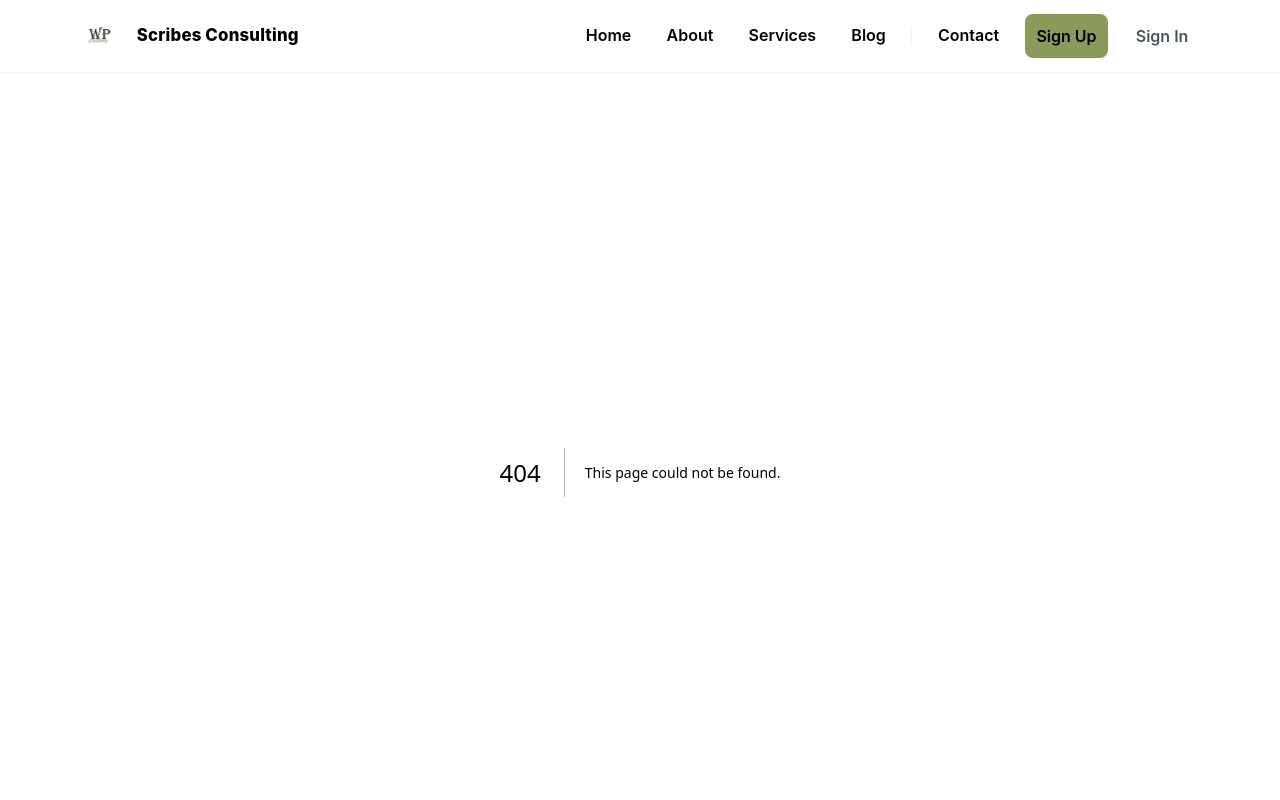
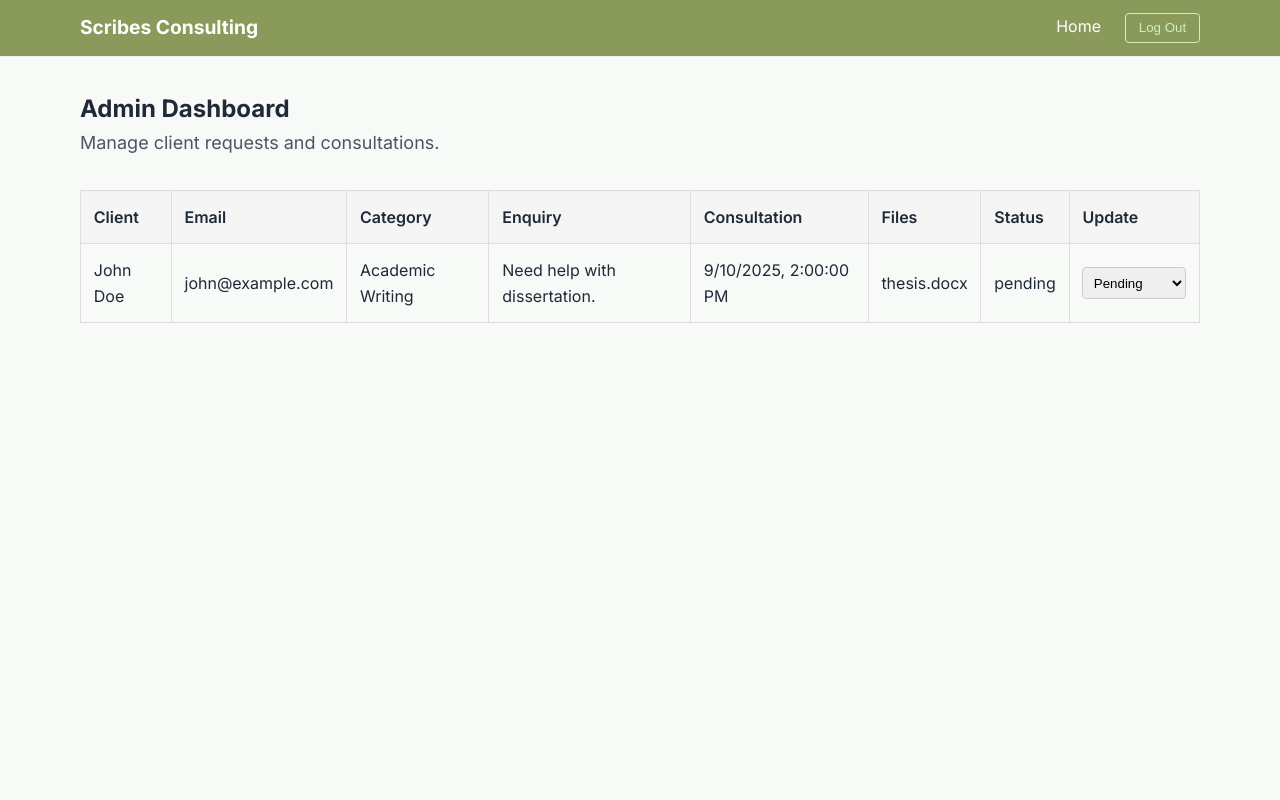
Before and after one commit to wilfnerd/scribe-website, a Next.js app: page /admin in a window 1280 px wide. Before the commit this address had no page. Shown: the top 800 px of the page. Built offline with nearby package versions, Linux system fonts and the light colour scheme.

Commit message:
login page setup

```diff
--- /dev/null
+++ b/src/app/admin/layout.tsx
@@ -0,0 +1,16 @@
+"use client";
+
+import { ReactNode } from "react";
+import { AuthProvider } from "@/context/AuthContext";
+import Navbar from "@/components/Navbar";
+
+export default function AdminLayout({ children }: { children: ReactNode }) {
+  return (
+    <div className="admin-layout">
+      <AuthProvider>
+        <Navbar />
+        <main>{children}</main>
+      </AuthProvider>
+    </div>
+  );
+}
--- /dev/null
+++ b/src/app/admin/page.tsx
@@ -0,0 +1,88 @@
+"use client";
+
+import { useState } from "react";
+
+interface Request {
+  id: number;
+  name: string;
+  email: string;
+  category: string;
+  enquiry: string;
+  consultation: string;
+  files: string[];
+  status: "pending" | "in-progress" | "completed";
+}
+
+export default function AdminDashboardPage() {
+  const [requests, setRequests] = useState<Request[]>([
+    {
+      id: 1,
+      name: "John Doe",
+      email: "john@example.com",
+      category: "Academic Writing",
+      enquiry: "Need help with dissertation.",
+      consultation: "2025-09-10T14:00",
+      files: ["thesis.docx"],
+      status: "pending",
+    },
+  ]);
+
+  const updateStatus = (id: number, newStatus: Request["status"]) => {
+    setRequests((prev) =>
+      prev.map((req) => (req.id === id ? { ...req, status: newStatus } : req))
+    );
+  };
+
+  return (
+    <main className="dashboard">
+      <section className="container">
+        <h1>Admin Dashboard</h1>
+        <p className="lead">Manage client requests and consultations.</p>
+
+        <table className="request-table">
+          <thead>
+            <tr>
+              <th>Client</th>
+              <th>Email</th>
+              <th>Category</th>
+              <th>Enquiry</th>
+              <th>Consultation</th>
+              <th>Files</th>
+              <th>Status</th>
+              <th>Update</th>
+            </tr>
+          </thead>
+          <tbody>
+            {requests.map((req) => (
+              <tr key={req.id}>
+                <td>{req.name}</td>
+                <td>{req.email}</td>
+                <td>{req.category}</td>
+                <td>{req.enquiry}</td>
+                <td>{new Date(req.consultation).toLocaleString()}</td>
+                <td>
+                  {req.files.map((f, i) => (
+                    <div key={i}>{f}</div>
+                  ))}
+                </td>
+                <td>{req.status}</td>
+                <td>
+                  <select
+                    value={req.status}
+                    onChange={(e) =>
+                      updateStatus(req.id, e.target.value as Request["status"])
+                    }
+                  >
+                    <option value="pending">Pending</option>
+                    <option value="in-progress">In Progress</option>
+                    <option value="completed">Completed</option>
+                  </select>
+                </td>
+              </tr>
+            ))}
+          </tbody>
+        </table>
+      </section>
+    </main>
+  );
+}
--- a/src/app/globals.css
+++ b/src/app/globals.css
@@ -1324,3 +1324,116 @@ header.site-header .nav-toggle span {
   font-size: 0.9rem;
   color: #333;
 }
+/* Admin Table */
+.request-table {
+  width: 100%;
+  border-collapse: collapse;
+  margin-top: 2rem;
+}
+
+.request-table th,
+.request-table td {
+  border: 1px solid #ddd;
+  padding: 0.8rem;
+  text-align: left;
+}
+
+.request-table th {
+  background: #f5f5f5;
+  font-weight: 600;
+}
+
+.request-table tr:nth-child(even) {
+  background: #fafafa;
+}
+
+.request-table select {
+  padding: 0.4rem;
+  border: 1px solid #ccc;
+  border-radius: 4px;
+}
+.navbar {
+  background: #fff;
+  border-bottom: 1px solid #eee;
+  padding: 1rem 0;
+}
+
+.navbar-content {
+  display: flex;
+  justify-content: space-between;
+  align-items: center;
+}
+
+.logo {
+  font-weight: bold;
+  font-size: 1.2rem;
+  text-decoration: none;
+  color: #333;
+}
+
+.nav-links {
+  list-style: none;
+  display: flex;
+  gap: 1rem;
+}
+
+.nav-links a {
+  text-decoration: none;
+  color: #333;
+}
+
+.btn-link {
+  background: none;
+  border: none;
+  color: #0070f3;
+  cursor: pointer;
+  padding: 0;
+  font: inherit;
+}
+/* Navbar container */
+.navbar {
+  background-color: #8A9A5B; /* moss green */
+  padding: 0.75rem 1rem;
+  color: white;
+}
+
+.navbar .logo {
+  font-weight: bold;
+  color: white;
+  text-decoration: none;
+}
+
+/* Nav links */
+.nav-links {
+  list-style: none;
+  display: flex;
+  gap: 1.5rem;
+  margin: 0;
+  padding: 0;
+}
+
+.nav-links a {
+  color: white;
+  text-decoration: none;
+  transition: color 0.2s ease;
+}
+
+.nav-links a:hover {
+  color: #D0F0C0; /* tea green */
+}
+
+/* Logout button */
+.btn-logout {
+  background: transparent;
+  border: 1px solid #D0F0C0; /* tea green outline */
+  color: #D0F0C0;
+  padding: 0.4rem 0.8rem;
+  border-radius: 4px;
+  cursor: pointer;
+  transition: all 0.2s ease-in-out;
+}
+
+.btn-logout:hover {
+  background-color: #D0F0C0;
+  color: #2F3E1E; /* dark moss text */
+}
--- a/src/app/layout.tsx
+++ b/src/app/layout.tsx
@@ -1,15 +1,24 @@
-import './globals.css';
-import Header from '@/components/Header';
-import Footer from '@/components/Footer';
-import { ReactNode } from 'react';
+// app/layout.tsx
+import "./globals.css";
+import type { Metadata } from "next";
+import { Inter } from "next/font/google";
+import { AuthProvider } from "../context/AuthContext";
+import LayoutWrapper from "../components/LayoutWrapper"; // new client wrapper
 
-export default function RootLayout({ children }: { children: ReactNode }) {
+const inter = Inter({ subsets: ["latin"] });
+
+export const metadata: Metadata = {
+  title: "Scribes Consulting",
+  description: "Precision writing for petitions, academia, and media.",
+};
+
+export default function RootLayout({ children }: { children: React.ReactNode }) {
   return (
     <html lang="en">
-      <body>
-        <Header />
-        {children}
-        <Footer />
+      <body className={inter.className}>
+        <AuthProvider>
+          <LayoutWrapper>{children}</LayoutWrapper>
+        </AuthProvider>
       </body>
     </html>
   );
--- /dev/null
+++ b/src/components/LayoutWrapper.tsx
@@ -0,0 +1,20 @@
+"use client";
+
+import { usePathname } from "next/navigation";
+import Header from "./Header";
+import Footer from "./Footer";
+
+export default function LayoutWrapper({ children }: { children: React.ReactNode }) {
+  const pathname = usePathname();
+
+  const hideHeaderFooter =
+    pathname.startsWith("/dashboard") || pathname.startsWith("/admin");
+
+  return (
+    <>
+      {!hideHeaderFooter && <Header />}
+      {children}
+      {!hideHeaderFooter && <Footer />}
+    </>
+  );
+}
--- /dev/null
+++ b/src/components/Navbar.tsx
@@ -0,0 +1,30 @@
+"use client";
+
+import Link from "next/link";
+import { useAuth } from "@/context/AuthContext";
+
+export default function Navbar() {
+  const { logout } = useAuth();
+
+  return (
+    <header className="navbar">
+      <div className="container navbar-content">
+        <Link href="/" className="logo">
+          Scribes Consulting
+        </Link>
+        <nav>
+          <ul className="nav-links">
+            <li>
+              <Link href="/">Home</Link>
+            </li>
+            <li>
+              <button onClick={logout} className="btn-logout">
+                Log Out
+            </button>
+            </li>
+          </ul>
+        </nav>
+      </div>
+    </header>
+  );
+}
--- /dev/null
+++ b/src/context/AuthContext.tsx
@@ -0,0 +1,47 @@
+"use client";
+
+import { createContext, useContext, useState, ReactNode } from "react";
+
+type User = {
+  name: string;
+  email: string;
+};
+
+type AuthContextType = {
+  user: User | null;
+  login: (email: string, password: string) => void;
+  signup: (name: string, email: string, password: string) => void;
+  logout: () => void;
+};
+
+const AuthContext = createContext<AuthContextType | undefined>(undefined);
+
+export function AuthProvider({ children }: { children: ReactNode }) {
+  const [user, setUser] = useState<User | null>(null);
+
+  const login = (email: string, password: string) => {
+    // Temporary mock logic
+    setUser({ name: "Demo User", email });
+  };
+
+  const signup = (name: string, email: string, password: string) => {
+    // Temporary mock logic
+    setUser({ name, email });
+  };
+
+  const logout = () => {
+    setUser(null);
+  };
+
+  return (
+    <AuthContext.Provider value={{ user, login, signup, logout }}>
+      {children}
+    </AuthContext.Provider>
+  );
+}
+
+export function useAuth() {
+  const context = useContext(AuthContext);
+  if (!context) throw new Error("useAuth must be used within an AuthProvider");
+  return context;
+}
```
Also changed, not shown: src/app/dashboard/layout.tsx (added, +16 -0 lines), src/app/dashboard/page.tsx (+12 -7 lines), src/app/signin/page.tsx (+26 -9 lines), src/app/signup/page.tsx (+15 -13 lines).
